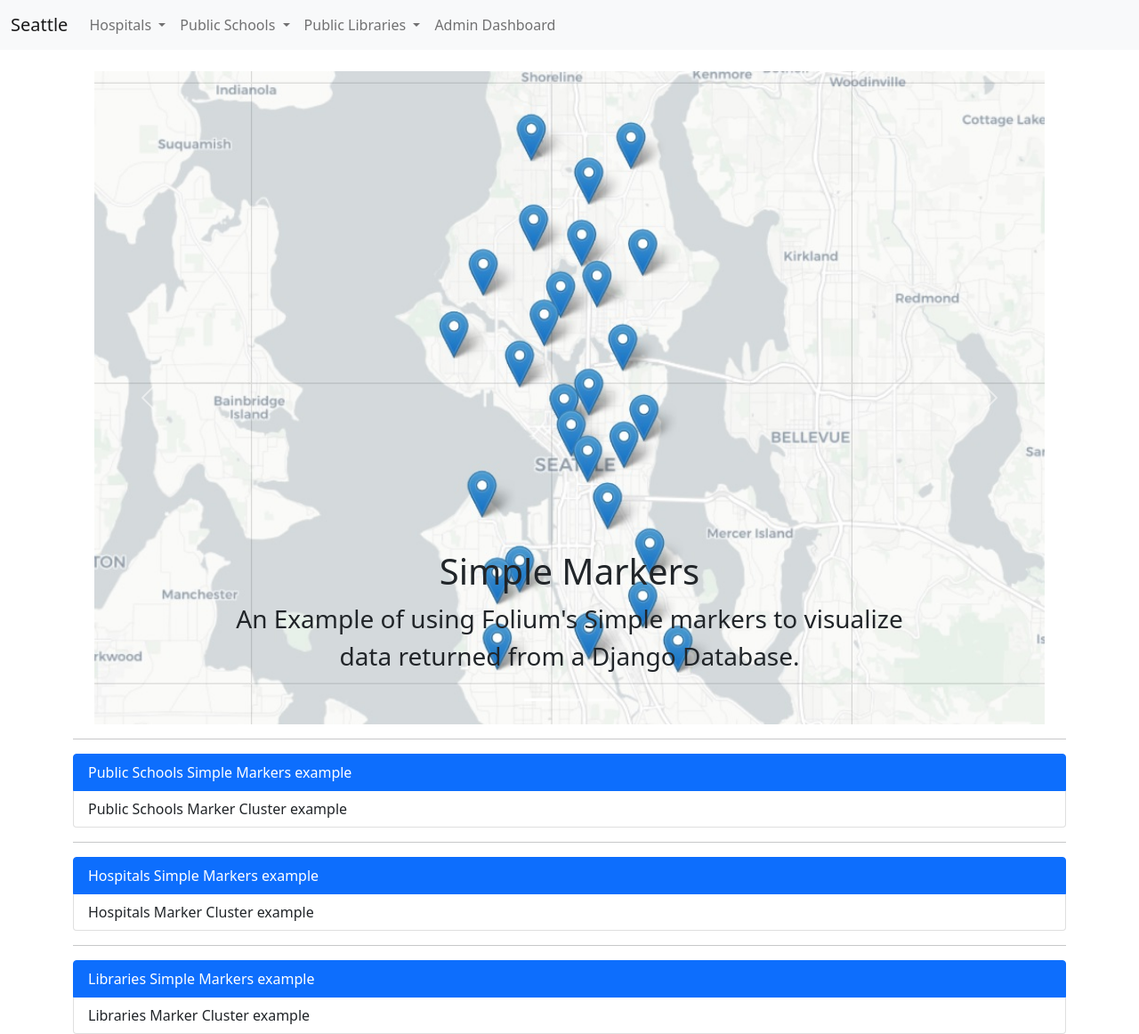
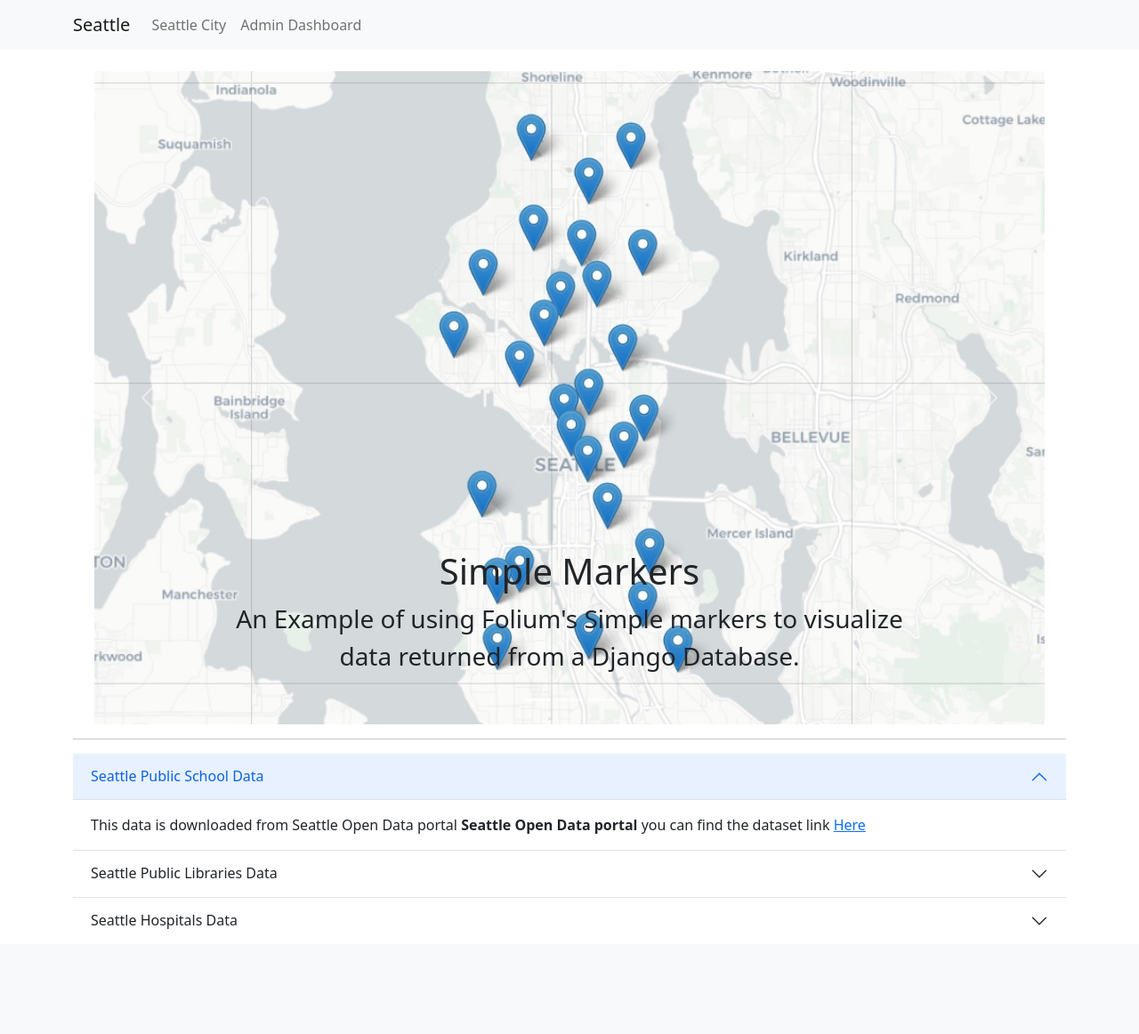
Before and after one commit to MoustafaShaaban/Django_and_Folium, a Django app: page / in a window 1280 px wide. Shown: the whole page at 89% size. After the commit the page ends 1044 px from the top, so only its background shows below. Run offline with Django 4.2, Linux system fonts and the light colour scheme.

Commit message:
Finished Version 2

```diff
--- a/Version_2/backend/seattle/urls.py
+++ b/Version_2/backend/seattle/urls.py
@@ -6,12 +6,5 @@ from . import views
 urlpatterns = [
     path('', views.HomePage.as_view(), name='home'),
 
-    path('schools/simple-markers/', views.schools_simple_markers, name='schools-simple-markers'),
-    path('schools/marker-cluster/', views.schools_marker_cluster, name='schools-marker-cluster'),
-
-    path('hospitals/simple-markers/', views.hospitals_simple_markers, name='hospitals-simple-markers'),
-    path('hospitals/marker-cluster/', views.hospitals_marker_cluster, name='hospitals-marker-cluster'),
-
-    path('libraries/simple-markers/', views.libraries_simple_markers, name='libraries-simple-markers'),
-    path('libraries/marker-cluster/', views.libraries_marker_cluster, name='libraries-marker-cluster'),
+    path('seattle/', views.index, name='index'),
 ]
--- a/Version_2/backend/seattle/views.py
+++ b/Version_2/backend/seattle/views.py
@@ -12,11 +12,9 @@ class HomePage(generic.TemplateView):
     template_name = 'index.html'
 
 
+def index(request):
 
-def schools_simple_markers(request):
-    """Function returns simple markers using Folium."""
-    schools = School.objects.all()
-
+    # Create folium basemap
     map = folium.Map(
         location=[47.6062100, -122.3320700],
         tiles='cartodbpositron',
@@ -24,41 +22,25 @@ def schools_simple_markers(request):
         attr= 'Public Schools in Seattle'
     )
 
-    # Add Full screen functionality to the map
-    Fullscreen().add_to(map)
-    LocateControl().add_to(map)
-    Geocoder().add_to(map)
-    folium.LatLngPopup().add_to(map)
+    # Add a second TileLayer to the basemap
+    folium.TileLayer('cartodbdark_matter').add_to(map)
 
-    # Loop through each data row in the database table:
+
+    # Add Schools Data
+    schools = School.objects.all()
+
+    schools_simple_markers = folium.FeatureGroup(name='Schools Simple Markers').add_to(map)
+
     for school in schools:
         locations = [school.latitude, school.longitude]
         folium.Marker(
             locations,
-            icon=folium.Icon(icon = "book", prefix='fa'),
+            icon=folium.Icon(icon = "graduation-cap", prefix='fa'),
             tooltip="School Name: " + str(school.name),
             popup="School Address :" + school.address,
-        ).add_to(map)
+    ).add_to(schools_simple_markers)
 
-    map = map._repr_html_()
-
-    context = {
-        'map': map
-    }
-
-    return render(request, 'seattle/schools/simple_markers.html', context)
-
-
-def schools_marker_cluster(request):
-    """Function returns marker cluster using Folium."""
-    schools = School.objects.all()
-
-    map = folium.Map(
-        location=[47.6062100, -122.3320700],
-        tiles='cartodbpositron',
-        zoom_start=11,
-        attr='Public Schools in Seattle'
-    )
+    schools_marker_cluster = folium.FeatureGroup(name='Schools Marker Cluster', show=False).add_to(map)
 
     marker_cluster = MarkerCluster()
 
@@ -67,117 +49,19 @@ def schools_marker_cluster(request):
         marker_cluster.add_child(
             folium.Marker(
                 locations,
+                icon=folium.Icon(icon = "graduation-cap", prefix='fa'),
                 tooltip="School Name: " + str(school.name),
                 popup="School Address :" + school.address,
             )
-        )
+        ).add_to(schools_marker_cluster)
 
-    map.add_child(marker_cluster)
+    ##################################################################################################
 
-    Fullscreen().add_to(map)
-    LocateControl().add_to(map)
-    Geocoder().add_to(map)
-    folium.LatLngPopup().add_to(map)
-
-    map = map._repr_html_()
-
-    context = {'map': map}
-
-    return render(request, 'seattle/schools/marker_cluster.html', context)
-
-
-def hospitals_simple_markers(request):
-    """Function returns simple markers using Folium."""
-    hospitals = Hospital.objects.all()
-
-    map = folium.Map(
-        location=[47.6062100, -122.3320700],
-        tiles='cartodbpositron',
-        zoom_start=11,
-        attr= 'Public Schools in Seattle'
-    )
-
-    # Add Full screen functionality to the map
-    Fullscreen().add_to(map)
-    LocateControl().add_to(map)
-    Geocoder().add_to(map)
-    folium.LatLngPopup().add_to(map)
-
-    # Loop through each data row in the database table:
-    for hospital in hospitals:
-        locations = [hospital.latitude, hospital.longitude]
-        folium.Marker(
-            locations,
-            icon=folium.Icon(icon_color = "red", icon = "h-square", prefix='fa'),
-            tooltip="Hospital Name: " + str(hospital.facility),
-            popup="Hospital Address :" + hospital.address,
-        ).add_to(map)
-
-
-    map = map._repr_html_()
-
-    context = {
-        'map': map
-    }
-
-    return render(request, 'seattle/hospitals/simple_markers.html', context)
-
-
-def hospitals_marker_cluster(request):
-    """Function returns marker cluster using Folium."""
-    hospitals = Hospital.objects.all()
-
-    map = folium.Map(
-        location=[47.6062100, -122.3320700],
-        tiles='cartodbpositron',
-        zoom_start=11,
-        attr='Public Schools in Seattle'
-    )
-
-    marker_cluster = MarkerCluster()
-
-    for hospital in hospitals:
-        locations = [hospital.latitude, hospital.longitude]
-        marker_cluster.add_child(
-            folium.Marker(
-                locations,
-                tooltip="Hospital Name: " + str(hospital.facility),
-                popup="Hospital Address :" + hospital.address,
-            )
-        )
-
-    map.add_child(marker_cluster)
-
-    Fullscreen().add_to(map)
-    LocateControl().add_to(map)
-    Geocoder().add_to(map)
-    folium.LatLngPopup().add_to(map)
-
-    map = map._repr_html_()
-
-    context = {'map': map}
-
-    return render(request, 'seattle/hospitals/marker_cluster.html', context)
-
-
-def libraries_simple_markers(request):
-    """Function returns simple markers using Folium."""
+    # Add Libraries data:
     libraries = Library.objects.all()
 
-    map = folium.Map(
-        location=[47.6062100, -122.3320700],
-        tiles='cartodbpositron',
-        zoom_start=11,
-        attr= 'Public Schools in Seattle'
-    )
+    libraries_simple_markers = folium.FeatureGroup(name='Libraries Simple Markers', show=False).add_to(map)
 
-    # Add Full screen functionality to the map
-    Fullscreen().add_to(map)
-    LocateControl().add_to(map)
-    Geocoder().add_to(map)
-    folium.LatLngPopup().add_to(map)
-
-    # Loop through each data row in the database table:
     for library in libraries:
         locations = [library.latitude, library.longitude]
         folium.Marker(
@@ -185,28 +69,9 @@ def libraries_simple_markers(request):
             icon=folium.Icon(icon = "book", prefix='fa'),
             tooltip="Library Name: " + str(library.name),
             popup="Library Address :" + library.address,
-        ).add_to(map)
+        ).add_to(libraries_simple_markers)
 
-
-    map = map._repr_html_()
-
-    context = {
-        'map': map
-    }
-
-    return render(request, 'seattle/schools/simple_markers.html', context)
-
-
-def libraries_marker_cluster(request):
-    """Function returns marker cluster using Folium."""
-    libraries = Library.objects.all()
-
-    map = folium.Map(
-        location=[47.6062100, -122.3320700],
-        tiles='cartodbpositron',
-        zoom_start=11,
-        attr='Public Schools in Seattle'
-    )
+    libraries_marker_cluster = folium.FeatureGroup(name='Libraries Marker Cluster', show=False).add_to(map)
 
     marker_cluster = MarkerCluster()
 
@@ -215,14 +80,45 @@ def libraries_marker_cluster(request):
         marker_cluster.add_child(
             folium.Marker(
                 locations,
+                icon=folium.Icon(icon = "book", prefix='fa'),
                 tooltip="Library Name: " + str(library.name),
                 popup="Library Address :" + library.address,
             )
-        )
+        ).add_to(libraries_marker_cluster)
 
-    map.add_child(marker_cluster)
+    ##################################################################################################
 
-    # Add Some Folium plugins to the map
+    # Add Hospitals data
+    hospitals = Hospital.objects.all()
+
+    hospitals_simple_markers = folium.FeatureGroup(name='Hospitals Simple Markers', show=False).add_to(map)
+
+    for hospital in hospitals:
+        locations = [hospital.latitude, hospital.longitude]
+        folium.Marker(
+            locations,
+            icon=folium.Icon(icon_color = "red", icon = "h-square", prefix='fa'),
+            tooltip="Hospital Name: " + str(hospital.facility),
+            popup="Hospital Address :" + hospital.address,
+        ).add_to(hospitals_simple_markers)
+
+    hospitals_marker_cluster = folium.FeatureGroup(name='Hospitals Marker Cluster', show=False).add_to(map)
+
+    marker_cluster = MarkerCluster()
+
+    for library in libraries:
+        locations = [library.latitude, library.longitude]
+        marker_cluster.add_child(
+            folium.Marker(
+                locations,
+                icon=folium.Icon(icon_color = "red", icon = "h-square", prefix='fa'),
+                tooltip="Hospital Name: " + str(hospital.facility),
+                popup="Hospital Address :" + hospital.address,
+            )
+        ).add_to(hospitals_marker_cluster)
+    ##################################################################################################
+
+    folium.LayerControl(position='bottomright').add_to(map)
     Fullscreen().add_to(map)
     LocateControl().add_to(map)
     Geocoder().add_to(map)
@@ -230,6 +126,8 @@ def libraries_marker_cluster(request):
 
     map = map._repr_html_()
 
-    context = {'map': map}
+    context = {
+        'map': map
+    }
 
-    return render(request, 'seattle/libraries/marker_cluster.html', context)
+    return render(request, 'map.html', context)
--- a/Version_2/backend/templates/base.html
+++ b/Version_2/backend/templates/base.html
@@ -8,8 +8,8 @@
     <meta name="viewport" content="width=device-width, initial-scale=1" />
 
     <!-- Bootstrap CSS -->
-    <link href="https://cdn.jsdelivr.net/npm/bootstrap@5.0.2/dist/css/bootstrap.min.css" rel="stylesheet"
-        integrity="sha384-EVSTQN3/azprG1Anm3QDgpJLIm9Nao0Yz1ztcQTwFspd3yD65VohhpuuCOmLASjC" crossorigin="anonymous" />
+    <link href="https://cdn.jsdelivr.net/npm/bootstrap@5.2.3/dist/css/bootstrap.min.css" rel="stylesheet" integrity="sha384-rbsA2VBKQhggwzxH7pPCaAqO46MgnOM80zW1RWuH61DGLwZJEdK2Kadq2F9CUG65" crossorigin="anonymous">
+
 
     <title>{% block title %}{% endblock title %}</title>
 </head>
@@ -18,7 +18,7 @@
     <!-- Start Navbar -->
 
     <nav class="navbar navbar-expand-lg navbar-light bg-light">
-        <div class="container-fluid">
+        <div class="container">
             <a class="navbar-brand" href="{% url 'home' %}">Seattle</a>
             <button class="navbar-toggler" type="button" data-bs-toggle="collapse" data-bs-target="#navbarNav"
                 aria-controls="navbarNav" aria-expanded="false" aria-label="Toggle navigation">
@@ -26,51 +26,14 @@
             </button>
             <div class="collapse navbar-collapse" id="navbarNav">
                 <ul class="navbar-nav">
-                    <li class="nav-item dropdown">
-                        <a class="nav-link dropdown-toggle" href="#" id="navbarDropdown" role="button"
-                            data-bs-toggle="dropdown" aria-expanded="false">
-                            Hospitals
-                        </a>
-                        <ul class="dropdown-menu" aria-labelledby="navbarDropdown">
-                            <li><a class="dropdown-item" href="{% url 'hospitals-simple-markers' %}">Simple Markers</a>
-                            </li>
-                            <hr class="dropdown-divider" />
-                            <li><a class="dropdown-item" href="{% url 'hospitals-marker-cluster' %}">Marker Cluster</a>
-                            </li>
-                        </ul>
+                    <li>
+                        <a class="nav-link" href="{% url 'index' %}">Seattle City</a>
                     </li>
 
-                    <li class="nav-item dropdown">
-                        <a class="nav-link dropdown-toggle" href="#" id="navbarDropdown" role="button"
-                            data-bs-toggle="dropdown" aria-expanded="false">
-                            Public Schools
-                        </a>
-                        <ul class="dropdown-menu" aria-labelledby="navbarDropdown">
-                            <li><a class="dropdown-item" href="{% url 'schools-simple-markers' %}">Simple Markers</a>
-                            </li>
-                            <hr class="dropdown-divider" />
-                            <li><a class="dropdown-item" href="{% url 'schools-marker-cluster' %}">Marker Cluster</a>
-                            </li>
-                        </ul>
+                    <li class="nav-item">
+                        <a class="nav-link" aria-current="page" href="{% url 'admin:index' %}">Admin Dashboard</a>
                     </li>
 
-                    <li class="nav-item dropdown">
-                        <a class="nav-link dropdown-toggle" href="#" id="navbarDropdown" role="button"
-                            data-bs-toggle="dropdown" aria-expanded="false">
-                            Public Libraries
-                        </a>
-                        <ul class="dropdown-menu" aria-labelledby="navbarDropdown">
-                            <li><a class="dropdown-item" href="{% url 'libraries-simple-markers' %}">Simple Markers</a>
-                            </li>
-                            <hr class="dropdown-divider" />
-                            <li><a class="dropdown-item" href="{% url 'libraries-marker-cluster' %}">Marker Cluster</a>
-                            </li>
-                        </ul>
-                    </li>
-                    <li class="nav-item">
-                        <a class="nav-link ml-auto" aria-current="page" href="{% url 'admin:index' %}">Admin
-                            Dashboard</a>
-                    </li>
                 </ul>
             </div>
         </div>
@@ -94,28 +57,18 @@
         <!-- End Homepage -->
 
         <!-- Start Simple Markers -->
-        {% block simple_markers %}{% endblock simple_markers %}
+        {% block map %}{% endblock map %}
         <!-- End Simple markers -->
-
-        <!-- Start Marker Cluster -->
-        {% block marker_cluster %}{% endblock marker_cluster %}
-        <!-- End Marker Cluster -->
     </div>
 
     <!-- End Main Container -->
 
     <!-- Optional JavaScript; choose one of the two! -->
 
-    <!-- Option 1: Bootstrap Bundle with Popper -->
-    <script src="https://cdn.jsdelivr.net/npm/bootstrap@5.0.2/dist/js/bootstrap.bundle.min.js"
-        integrity="sha384-MrcW6ZMFYlzcLA8Nl+NtUVF0sA7MsXsP1UyJoMp4YLEuNSfAP+JcXn/tWtIaxVXM"
-        crossorigin="anonymous"></script>
+    <!-- Option 1: Bootstrap and Popper -->
+    <script src="https://cdn.jsdelivr.net/npm/@popperjs/core@2.11.6/dist/umd/popper.min.js" integrity="sha384-oBqDVmMz9ATKxIep9tiCxS/Z9fNfEXiDAYTujMAeBAsjFuCZSmKbSSUnQlmh/jp3" crossorigin="anonymous"></script>
+    <script src="https://cdn.jsdelivr.net/npm/bootstrap@5.2.3/dist/js/bootstrap.min.js" integrity="sha384-cuYeSxntonz0PPNlHhBs68uyIAVpIIOZZ5JqeqvYYIcEL727kskC66kF92t6Xl2V" crossorigin="anonymous"></script>
 
-    <!-- Option 2: Separate Popper and Bootstrap JS -->
-    <!--
-        <script src="https://cdn.jsdelivr.net/npm/@popperjs/core@2.9.2/dist/umd/popper.min.js" integrity="sha384-IQsoLXl5PILFhosVNubq5LC7Qb9DXgDA9i+tQ8Zj3iwWAwPtgFTxbJ8NT4GN1R8p" crossorigin="anonymous"></script>
-        <script src="https://cdn.jsdelivr.net/npm/bootstrap@5.0.2/dist/js/bootstrap.min.js" integrity="sha384-cVKIPhGWiC2Al4u+LWgxfKTRIcfu0JTxR+EQDz/bgldoEyl4H0zUF0QKbrJ0EcQF" crossorigin="anonymous"></script>
-    -->
 </body>
 
 </html>
--- a/Version_2/backend/templates/index.html
+++ b/Version_2/backend/templates/index.html
@@ -3,36 +3,45 @@
 {% block title %}Homepage{% endblock title %}
 
 {% block homepage %}
-<div class="list-group">
-    <a href="{% url 'schools-simple-markers' %}" class="list-group-item list-group-item-action active" aria-current="true">
-        Public Schools Simple Markers example
-    </a>
-    <a href="{% url 'schools-marker-cluster' %}" class="list-group-item list-group-item-action">
-        Public Schools Marker Cluster example
-    </a>
-</div>
+<div class="accordion accordion-flush" id="accordionFlushExample">
+    <div class="accordion-item">
+            <h2 class="accordion-header" id="headingOne">
+                <button class="accordion-button" type="button" data-bs-toggle="collapse" data-bs-target="#collapseOne" aria-expanded="true" aria-controls="collapseOne">
+                    Seattle Public School Data
+                </button>
+            </h2>
+            <div id="collapseOne" class="accordion-collapse collapse show" aria-labelledby="headingOne" data-bs-parent="#accordionFlushExample">
+                <div class="accordion-body">
+                    This data is downloaded from Seattle Open Data portal <strong>Seattle Open Data portal</strong> you can find the dataset link <a href="https://data-seattlecitygis.opendata.arcgis.com/datasets/public-schools/explore">Here</a>
+                </div>
+            </div>
+        </div>
 
-<hr>
-
-<div class="list-group">
-    <a href="{% url 'hospitals-simple-markers' %}" class="list-group-item list-group-item-action active" aria-current="true">
-        Hospitals Simple Markers example
-    </a>
-    <a href="{% url 'hospitals-marker-cluster' %}" class="list-group-item list-group-item-action">
-        Hospitals Marker Cluster example
-    </a>
-</div>
-
-<hr>
-
-<div class="list-group">
-    <a href="{% url 'libraries-simple-markers' %}" class="list-group-item list-group-item-action active" aria-current="true">
-        Libraries Simple Markers example
-    </a>
-    <a href="{% url 'libraries-marker-cluster' %}" class="list-group-item list-group-item-action">
-        Libraries Marker Cluster example
-    </a>
-</div>
+        <div class="accordion-item">
+            <h2 class="accordion-header" id="headingTwo">
+                <button class="accordion-button collapsed" type="button" data-bs-toggle="collapse" data-bs-target="#collapseTwo" aria-expanded="false" aria-controls="collapseTwo">
+                    Seattle Public Libraries Data
+                </button>
+            </h2>
+            <div id="collapseTwo" class="accordion-collapse collapse" aria-labelledby="headingTwo" data-bs-parent="#accordionFlushExample">
+                <div class="accordion-body">
+                    This data is downloaded from Seattle Open Data portal <strong>Seattle Open Data portal</strong> you can find the dataset link <a href="https://data-seattlecitygis.opendata.arcgis.com/datasets/seattle-public-libraries/explore">Here</a>
+                </div>
+            </div>
+        </div>
+        <div class="accordion-item">
+            <h2 class="accordion-header" id="headingThree">
+                <button class="accordion-button collapsed" type="button" data-bs-toggle="collapse" data-bs-target="#collapseThree" aria-expanded="false" aria-controls="collapseThree">
+                    Seattle Hospitals Data
+                </button>
+            </h2>
+            <div id="collapseThree" class="accordion-collapse collapse" aria-labelledby="headingThree" data-bs-parent="#accordionFlushExample">
+                <div class="accordion-body">
+                    This data is downloaded from Seattle Open Data portal <strong>Seattle Open Data portal</strong> you can find the dataset link <a href="https://data-seattlecitygis.opendata.arcgis.com/datasets/hospitals/explore">Here</a>
+                </div>
+            </div>
+        </div>
+    </div
 {% endblock homepage %}
 
 
--- /dev/null
+++ b/Version_2/backend/templates/map.html
@@ -0,0 +1,6 @@
+{% extends 'base.html' %}
+{% block title %}Seattle City{% endblock title %}
+
+{% block map %}
+    {{ map|safe }}
+{% endblock map %}
--- a/Version_2/backend/templates/seattle/hospitals/marker_cluster.html
+++ /dev/null
@@ -1,6 +0,0 @@
-{% extends 'base.html' %}
-{% block title %}Folium Marker Cluster{% endblock title %}
-
-{% block marker_cluster %}
-    {{ map|safe }}
-{% endblock marker_cluster %}
--- a/Version_2/backend/templates/seattle/hospitals/simple_markers.html
+++ /dev/null
@@ -1,6 +0,0 @@
-{% extends 'base.html' %}
-{% block title %}Folium Simple Markers{% endblock title %}
-
-{% block simple_markers %}
-    {{ map|safe }}
-{% endblock simple_markers %}
--- a/Version_2/backend/templates/seattle/libraries/marker_cluster.html
+++ /dev/null
@@ -1,6 +0,0 @@
-{% extends 'base.html' %}
-{% block title %}Folium Marker Cluster{% endblock title %}
-
-{% block marker_cluster %}
-    {{ map|safe }}
-{% endblock marker_cluster %}
--- a/Version_2/backend/templates/seattle/libraries/simple_markers.html
+++ /dev/null
@@ -1,6 +0,0 @@
-{% extends 'base.html' %}
-{% block title %}Folium Simple Markers{% endblock title %}
-
-{% block simple_markers %}
-    {{ map|safe }}
-{% endblock simple_markers %}
--- a/Version_2/backend/templates/seattle/schools/marker_cluster.html
+++ /dev/null
@@ -1,6 +0,0 @@
-{% extends 'base.html' %}
-{% block title %}Folium Marker Cluster{% endblock title %}
-
-{% block marker_cluster %}
-    {{ map|safe }}
-{% endblock marker_cluster %}
--- a/Version_2/backend/templates/seattle/schools/simple_markers.html
+++ /dev/null
@@ -1,6 +0,0 @@
-{% extends 'base.html' %}
-{% block title %}Folium Simple Markers{% endblock title %}
-
-{% block simple_markers %}
-    {{ map|safe }}
-{% endblock simple_markers %}
```
Also changed, not shown: README.md.
